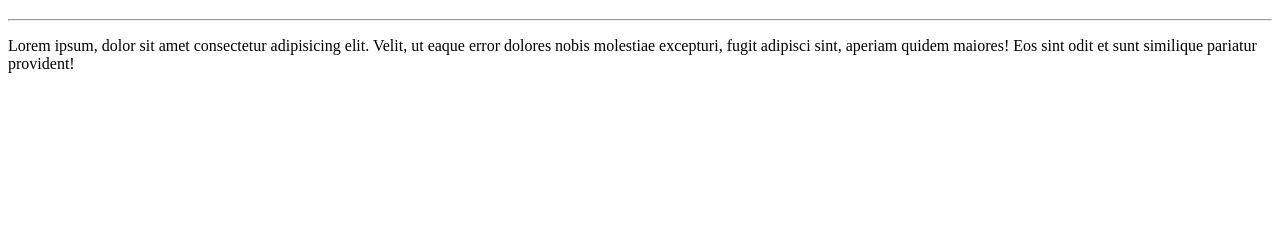
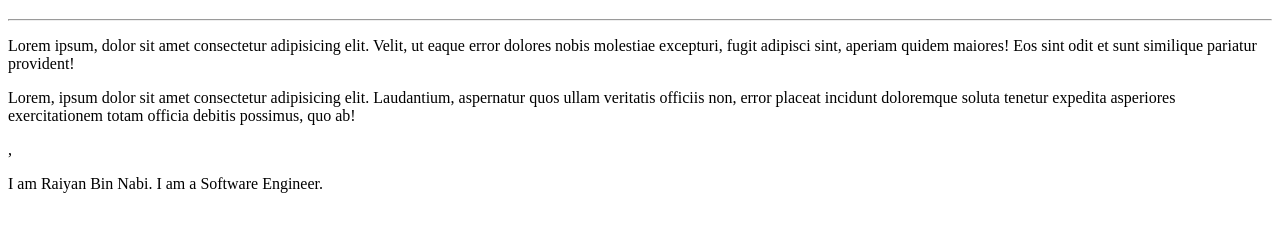
Before and after one commit to raiyanbinnabi/my-portfolio, a plain HTML site: page about.html in a window 1280 px wide. Shown: the part 61-292 px from the top of the page. Drawn offline with Linux system fonts and the light colour scheme.

Commit message:
Adding my bio

```diff
--- a/about.html
+++ b/about.html
@@ -11,5 +11,12 @@
     <p>
         Lorem ipsum, dolor sit amet consectetur adipisicing elit. Velit, ut eaque error dolores nobis molestiae excepturi, fugit adipisci sint, aperiam quidem maiores! Eos sint odit et sunt similique pariatur provident!
     </p>
+    <p>
+        Lorem, ipsum dolor sit amet consectetur adipisicing elit. Laudantium, aspernatur quos ullam veritatis officiis non, error placeat incidunt doloremque soluta tenetur expedita asperiores exercitationem totam officia debitis possimus, quo ab!
+    </p>
+
+    ,<p>
+        I am Raiyan Bin Nabi. I am a Software Engineer.
+    </p>
 </body>
 </html>
```
